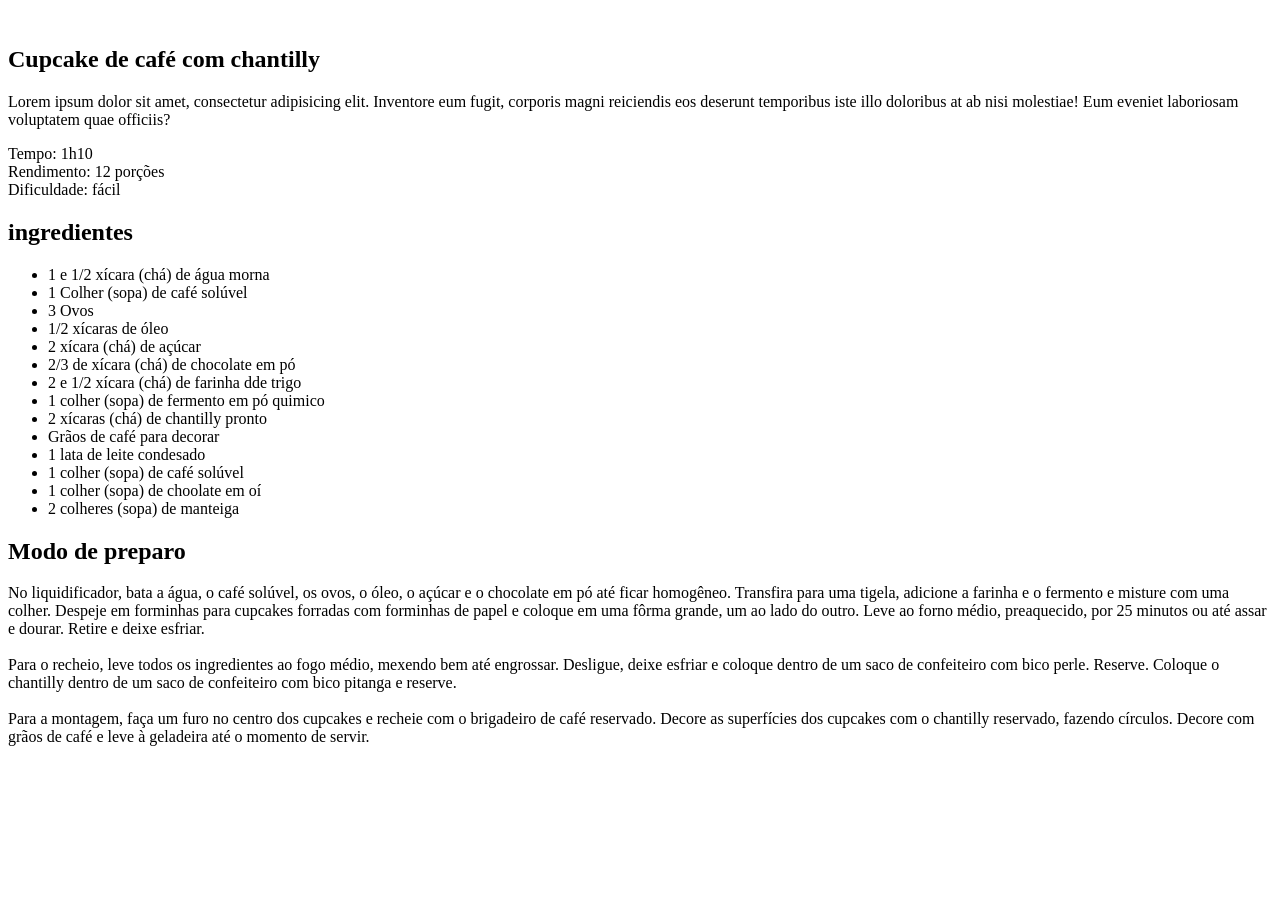
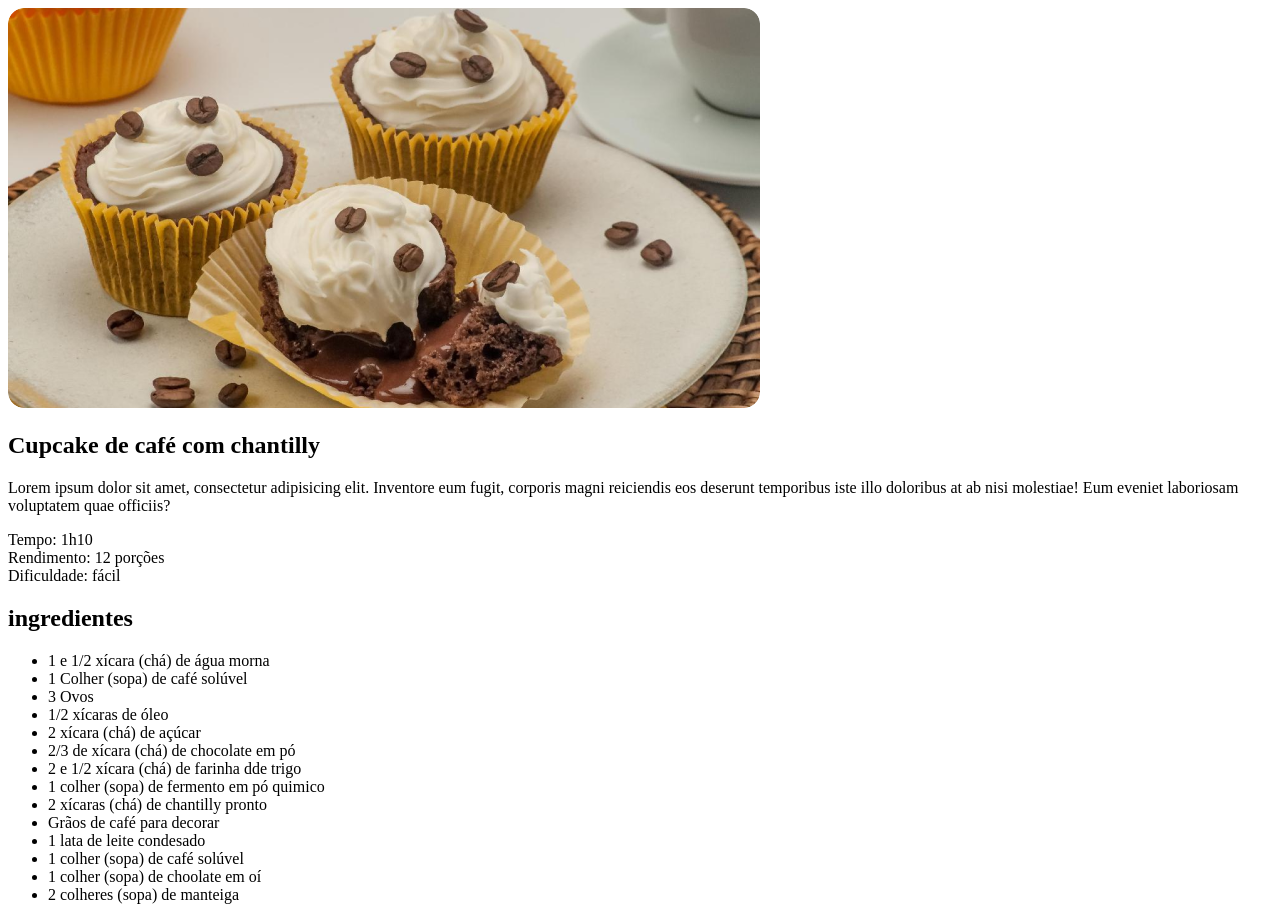
Before and after one commit to LucielRobertooo/Projeto, a plain HTML site: page index.html in a window 1280 px wide. Shown: the top 907 px of the page. Before the commit the page ends 800 px from the top, so only its background shows below. Drawn offline with Linux system fonts and the light colour scheme.

Commit message:
adicionando imagens e style.css

```diff
--- a/index.html
+++ b/index.html
@@ -4,10 +4,13 @@
   <meta charset="UTF-8">
   <meta name="viewport" content="width=device-width, initial-scale=1.0">
   <title>página de receita</title>
+
+  <link rel="stylesheet" href="style.css">
+
 </head>
 <body>
   <div id="pag">
-    <img src="" alt="">
+    <img src="assets/main-image.png" alt="imagem de um cupcake com graos de cafe e um chantilly">
     <main>
   <section id="about">
     <h1>Cupcake de café com chantilly</h1>
--- /dev/null
+++ b/style.css
@@ -0,0 +1,3 @@
+img {
+border-radius: 16px;
+}
```
Also changed, not shown: assets/main-image.png (added), assets/pg.jpg (added).
